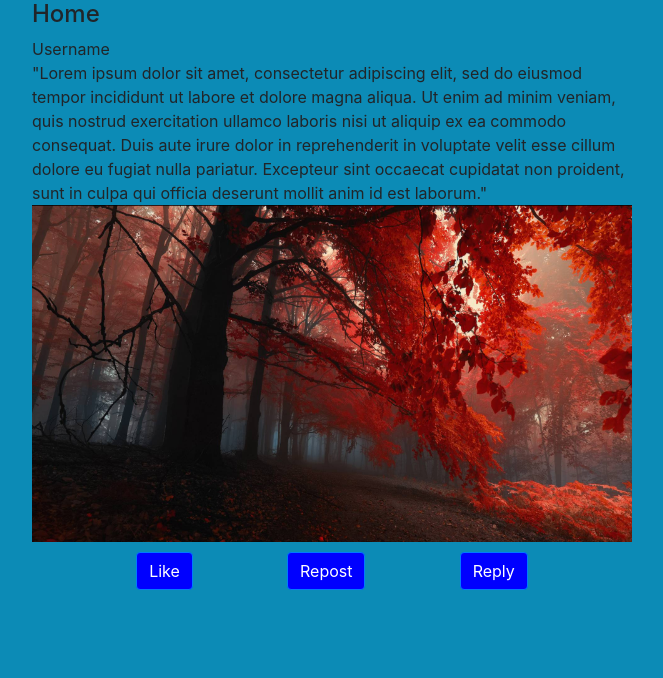
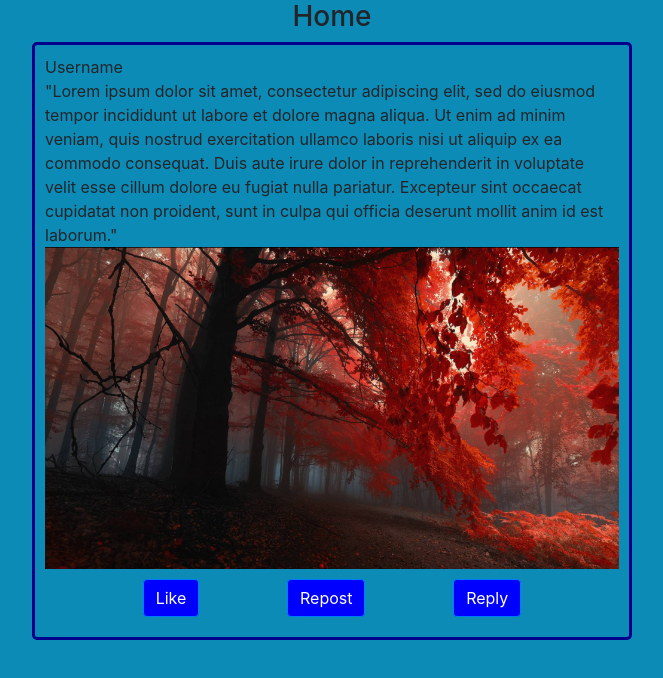
Before and after one commit to wunderay/Web-App-Dev-Final, a plain HTML site: page index.html in a window 1280 px wide. Shown: the whole page, without its empty margins (308-971 px from the left). Drawn offline with nearby package versions, Linux system fonts and the light colour scheme.

Commit message:
Another save

```diff
--- a/css/home.css
+++ b/css/home.css
@@ -1,9 +1,18 @@
-section, header, img {
+*{
+    box-sizing: border-box;
+}
+section, header {
     margin-left: auto;
     margin-right: auto;
     width: 600px;
 }
-
+header{
+    text-align: center;
+}
+img{
+    max-width: 574px;
+    height: auto;
+}
 body{
     background-color: rgb(12, 139, 182);
 }
@@ -13,8 +22,10 @@ aside{
 article{
     margin-top: auto;
     margin-bottom: auto;
+    padding: 10px;
     border-radius: 5px;
     border-color: darkblue;
+    border-style: solid;
 }
 .btn-primary{
     background-color: blue;
@@ -32,3 +43,6 @@ article{
     align-items: center;
     justify-content: center;
   }
+Username{
+    font:bold;
+}
--- a/index.html
+++ b/index.html
@@ -9,7 +9,7 @@
 </head>
 <body>
     <header>
-        <h4>Home</h1>
+        <h3>Home</h3>
     </header>
     <section>
         <article>
```
